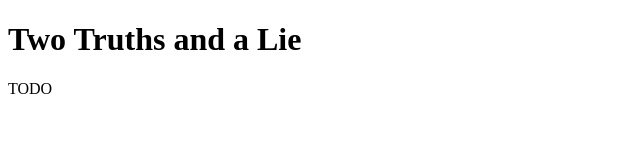
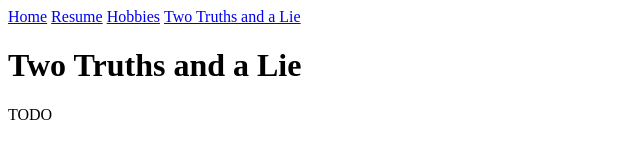
Before and after one commit to souvikghosh3/personal-site, a Gatsby site: page /game in a window 1280 px wide. Shown: the whole page, without its empty margins (0-640 px from the left). Built offline with nearby package versions, Linux system fonts and the light colour scheme; Gatsby itself is replaced by a stand-in of ours.

Commit message:
Add Layout and Navbar components to wrap the content on each page.

```diff
--- /dev/null
+++ b/src/components/Layout.js
@@ -0,0 +1,13 @@
+import React from 'react'
+import Navbar from './Navbar'
+
+export default function Layout({ children }) {
+  return (
+    <div className="layout">
+        <Navbar />
+        <div className="content">
+            { children }
+        </div>
+    </div>
+  )
+}
--- /dev/null
+++ b/src/components/Navbar.js
@@ -0,0 +1,15 @@
+import { Link } from 'gatsby'
+import React from 'react'
+
+export default function Navbar() {
+  return (
+    <nav>
+        <div className="navLinks">
+            <Link to="/">Home</Link>&nbsp;
+            <Link to="/resume">Resume</Link>&nbsp;
+            <Link to="/hobbies">Hobbies</Link>&nbsp;
+            <Link to="/game">Two Truths and a Lie</Link>
+        </div>
+    </nav>
+  )
+}
--- a/src/pages/game.js
+++ b/src/pages/game.js
@@ -1,10 +1,14 @@
 import React from 'react'
+import Layout from '../components/Layout'
 
 export default function Game() {
   return (
-    <div>
-        <h1>Two Truths and a Lie</h1>
-        <p>TODO</p>
-    </div>
+    <Layout>
+        <div>
+            <h1>Two Truths and a Lie</h1>
+            <p>TODO</p>
+        </div>
+    </Layout>
+
   )
 }
```
Also changed, not shown: src/pages/hobbies.js (+8 -4 lines), src/pages/index.js (+5 -2 lines), src/pages/resume.js (+8 -4 lines).
